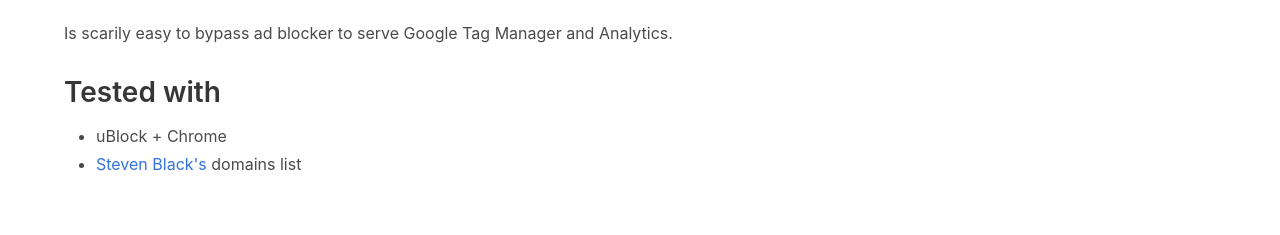
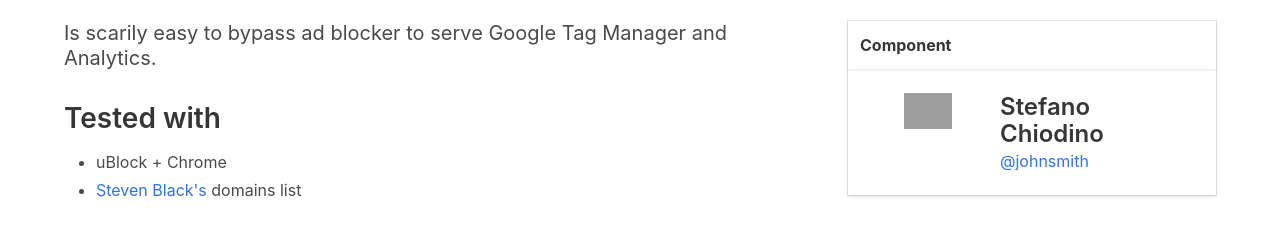
Before and after one commit to StefanoChiodino/analytics-bypassing-adblockers, a plain HTML site: page index.html in a window 1280 px wide. Shown: the part 87-322 px from the top of the page. Drawn offline with nearby package versions, Linux system fonts and the light colour scheme; grey boxes are pictures that could not be loaded.

Commit message:
updates layout

```diff
--- a/index.html
+++ b/index.html
@@ -8,23 +8,37 @@
     <link rel="stylesheet" href="https://cdnjs.cloudflare.com/ajax/libs/bulma/0.7.4/css/bulma.min.css">
 
     <!-- Google Tag Manager -->
-    <script>(function(w,d,s,l,i){w[l]=w[l]||[];w[l].push({'gtm.start':
-        new Date().getTime(),event:'gtm.js'});var f=d.getElementsByTagName(s)[0],
-      j=d.createElement(s),dl=l!='dataLayer'?'&l='+l:'';j.async=true;j.src=
-      'https://analytics-bypassing-adblockers.netlify.com/proxy/https://www.googletagmanager.com/gtm.js?id='+i+dl;f.parentNode.insertBefore(j,f);
-    })(window,document,'script','dataLayer','GTM-PDMCJXV');</script>
+    <script>(function (w, d, s, l, i) {
+      w[l] = w[l] || [];
+      w[l].push({
+        'gtm.start':
+          new Date().getTime(), event: 'gtm.js'
+      });
+      var f = d.getElementsByTagName(s)[0],
+        j = d.createElement(s), dl = l != 'dataLayer' ? '&l=' + l : '';
+      j.async = true;
+      j.src =
+        'https://analytics-bypassing-adblockers.netlify.com/proxy/https://www.googletagmanager.com/gtm.js?id=' + i + dl;
+      f.parentNode.insertBefore(j, f);
+    })(window, document, 'script', 'dataLayer', 'GTM-PDMCJXV');</script>
     <!-- End Google Tag Manager -->
 
     <script>
-      window.ga=window.ga||function(){(ga.q=ga.q||[]).push(arguments)};ga.l=+new Date;
+      window.ga = window.ga || function () {
+        (ga.q = ga.q || []).push(arguments);
+      };
+      ga.l = +new Date;
       ga('create', 'UA-134528920-1', 'auto');
       ga('send', 'pageview');
 
-      function gtag(){dataLayer.push(arguments);}
+      function gtag() {
+        dataLayer.push(arguments);
+      }
+
       var request = new XMLHttpRequest();
       request.open('GET', 'https://analytics-bypassing-adblockers.netlify.com/proxy/https://www.google-analytics.com/analytics.js', true);
 
-      request.onload = function() {
+      request.onload = function () {
         if (request.status >= 200 && request.status < 400) {
           var proxiedScript = request.responseText
             .replace(/www\.google/gi, 'analytics-bypassing-adblockers.netlify.com/proxy/https://www.google')
@@ -43,8 +57,10 @@
     </script>
 </head>
 <body><!-- Google Tag Manager (noscript) -->
-<noscript><iframe src="https://analytics-bypassing-adblockers.netlify.com/proxy/https://www.googletagmanager.com/ns.html?id=GTM-PDMCJXV"
-                  height="0" width="0" style="display:none;visibility:hidden"></iframe></noscript>
+<noscript>
+    <iframe src="https://analytics-bypassing-adblockers.netlify.com/proxy/https://www.googletagmanager.com/ns.html?id=GTM-PDMCJXV"
+            height="0" width="0" style="display:none;visibility:hidden"></iframe>
+</noscript>
 <!-- End Google Tag Manager (noscript) -->
 
 
@@ -52,7 +68,10 @@
     <div class="container">
         <div class="content">
             <h1 class="title">Bypassing ad blockers for Google Analytics</h1>
-            <pclass="subtitle">Is scarily easy to bypass ad blocker to serve Google Tag Manager and Analytics.</p>
+            <div class="columns">
+                <div class="column">
+                    <p class="subtitle">Is scarily easy to bypass ad blocker to serve Google Tag Manager and
+                        Analytics.</p>
 
                     <div id="gtm-target"></div>
 
@@ -62,6 +81,34 @@
                         <li><a href="https://github.com/StevenBlack/hosts">Steven Black's</a> domains list</li>
                     </ul>
                 </div>
+
+                <div class="column is-one-third">
+                    <div class="card">
+                        <header class="card-header">
+                            <p class="card-header-title">
+                                Component
+                            </p>
+                        </header>
+                        <div class="card-content">
+                            <div class="media">
+                                <div class="media-left">
+                                    <figure class="image is-48x48">
+                                        <img src="https://bulma.io/images/placeholders/96x96.png"
+                                             alt="Placeholder image">
+                                    </figure>
+                                </div>
+                                <div class="media-content">
+                                    <p class="title is-4">Stefano Chiodino</p>
+                                    <p class="subtitle is-6"><a
+                                            href="https://twitter.com/chiodinostefano">@johnsmith</a>
+                                    </p>
+                                </div>
+                            </div>
+                        </div>
+                    </div>
+                </div>
+            </div>
+        </div>
     </div>
 </section>
 </body>
```
Lines whose indentation alone changed are shown as unchanged.
